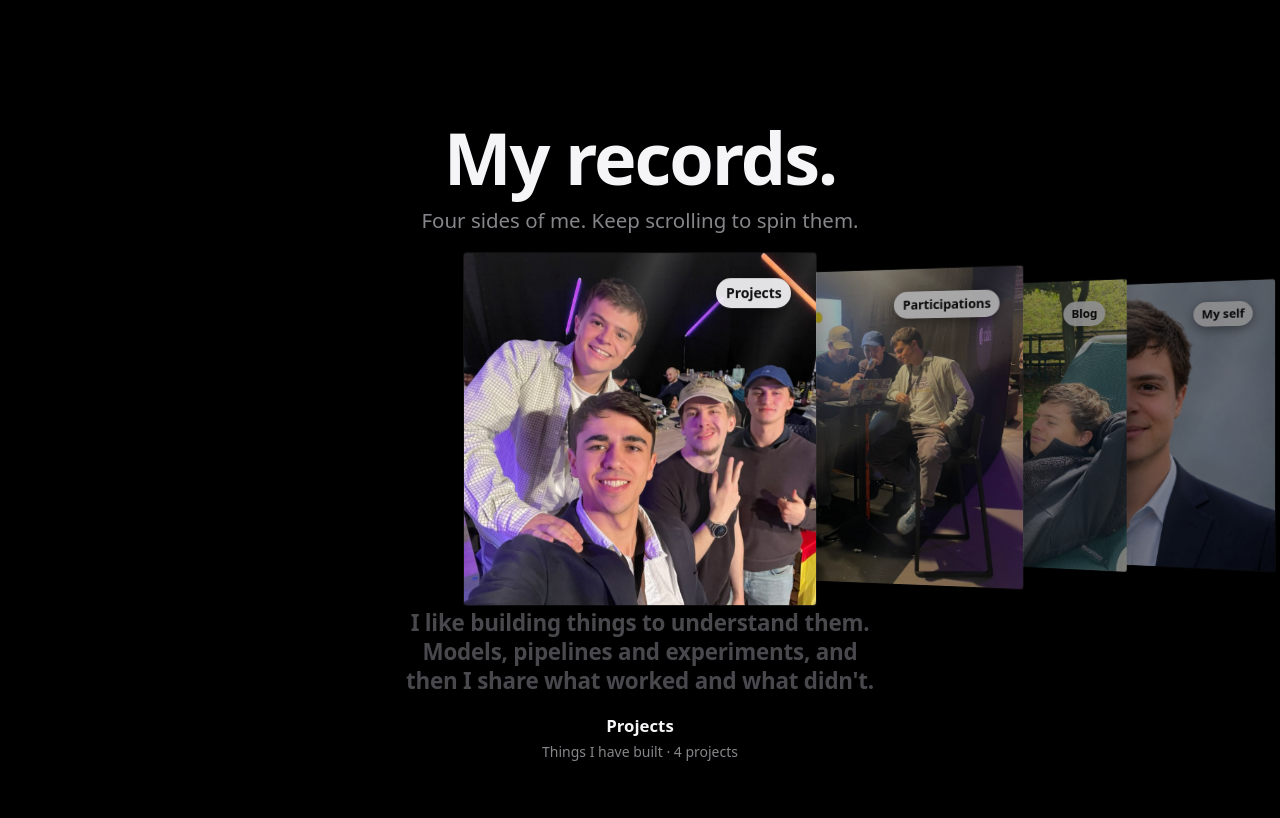
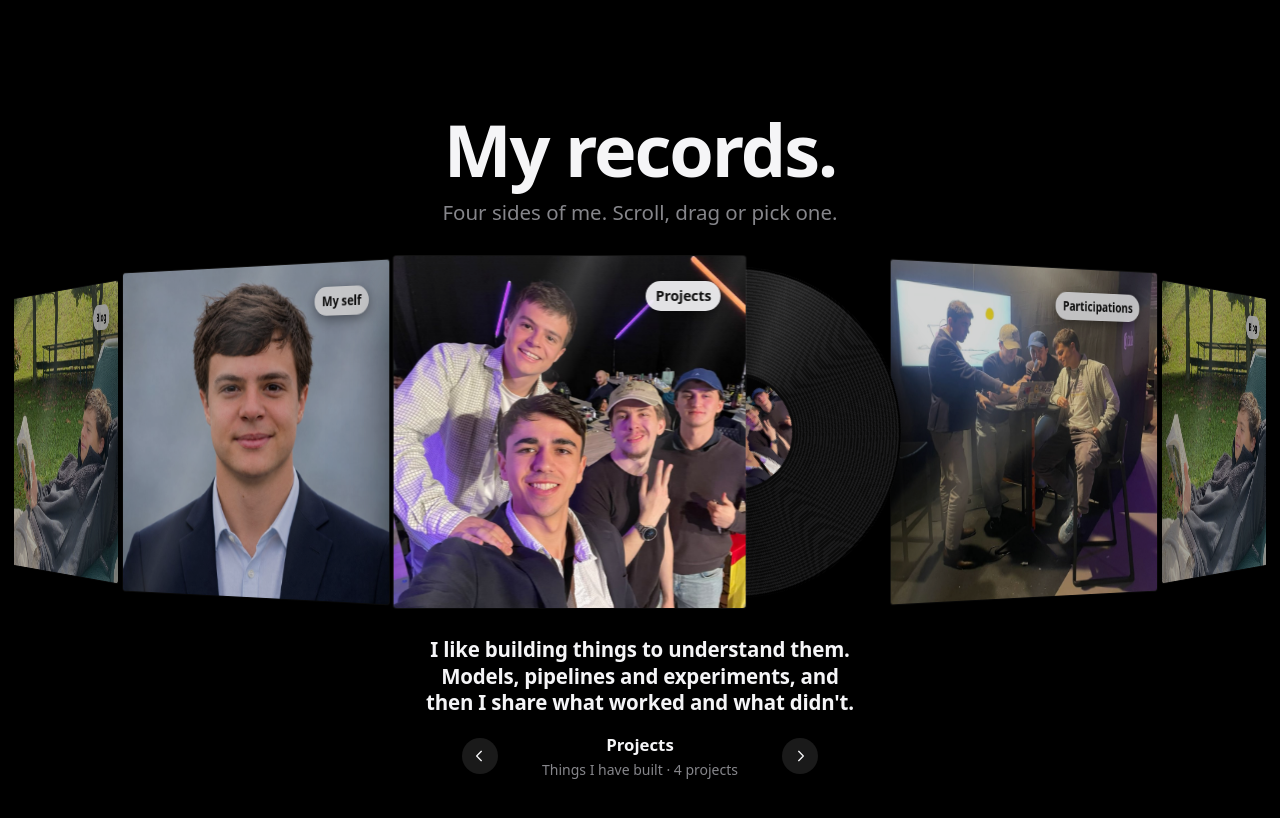
Before and after one commit to diegoarangureen/diegoarangureen.github.io, a plain HTML site: page index.html in a window 1280 px wide. Shown: the part 768-1586 px from the top of the page. Drawn offline with Linux system fonts and the light colour scheme.

Commit message:
Turn the record shelf into a draggable ring of covers
Covers now fan out on both sides of the front record, like the
inspiration site. The ring spins with scroll, drag/swipe, a click on
any cover, prev/next buttons or arrow keys; the front record slides its
vinyl out and its line lights up word by word.

Co-Authored-By: Claude Opus 5.5 <noreply@anthropic.com>

```diff
--- a/index.html
+++ b/index.html
@@ -43,7 +43,7 @@
       <div class="shelf__stage">
         <header class="shelf__head" data-shelf-head>
           <h2 class="shelf__title" id="shelf-title">My records.</h2>
-          <p class="shelf__sub">Four sides of me. Keep scrolling to spin them.</p>
+          <p class="shelf__sub">Four sides of me. Scroll, drag or pick one.</p>
         </header>
 
         <div class="shelf__ring" data-ring>
@@ -93,9 +93,13 @@
           </a>
         </div>
 
-        <div class="shelf__caption" aria-hidden="true">
-          <p class="shelf__quote" data-quote-out></p>
-          <p class="shelf__now"><strong data-now-title>Projects</strong><span data-now-meta>Things I have built · 4 projects</span></p>
+        <div class="shelf__caption">
+          <p class="shelf__quote" data-quote-out aria-hidden="true"></p>
+          <div class="shelf__controls">
+            <button class="shelf__arrow" type="button" data-prev aria-label="Previous record"><svg viewBox="0 0 24 24" width="16" height="16" fill="none" stroke="currentColor" stroke-width="2" stroke-linecap="round" stroke-linejoin="round" aria-hidden="true"><path d="m14 5-7 7 7 7"/></svg></button>
+            <p class="shelf__now"><strong data-now-title>Projects</strong><span data-now-meta>Things I have built · 4 projects</span></p>
+            <button class="shelf__arrow" type="button" data-next aria-label="Next record"><svg viewBox="0 0 24 24" width="16" height="16" fill="none" stroke="currentColor" stroke-width="2" stroke-linecap="round" stroke-linejoin="round" aria-hidden="true"><path d="m10 5 7 7-7 7"/></svg></button>
+          </div>
         </div>
       </div>
     </section>
--- a/records.js
+++ b/records.js
@@ -1,36 +1,87 @@
-// Scroll-driven record shelf: covers spin past like a cover-flow, the active
-// record slides its vinyl out and spins, and a line of text lights up word by word.
+// Record shelf: the covers sit on a ring that fans out on both sides of the
+// one in front. Spin it by scrolling, dragging/swiping, clicking any cover,
+// the arrow buttons or the arrow keys. The record in front slides its vinyl
+// out and spins, and its line of text lights up word by word.
 (() => {
   const shelf = document.querySelector('[data-shelf]');
   if (!shelf) return;
 
-  const head = shelf.querySelector('[data-shelf-head]');
-  const records = [...shelf.querySelectorAll('[data-record]')];
-  const discs = records.map((r) => r.querySelector('[data-disc]'));
+  const stage = shelf.querySelector('.shelf__stage');
+  const ring = shelf.querySelector('[data-ring]');
+  const originals = [...ring.querySelectorAll('[data-record]')];
   const quoteEl = shelf.querySelector('[data-quote-out]');
   const nowEl = shelf.querySelector('.shelf__now');
   const nowTitle = shelf.querySelector('[data-now-title]');
   const nowMeta = shelf.querySelector('[data-now-meta]');
-  const n = records.length;
+  const n = originals.length;
   const reduce = matchMedia('(prefers-reduced-motion: reduce)');
 
+  // Repeat the covers so the ring is full on both sides, like a real shelf.
+  const copies = Math.max(1, Math.ceil(12 / n));
+  const M = n * copies;
+  const slots = [];
+  for (let c = 0; c < copies; c++) {
+    originals.forEach((rec, j) => {
+      const el = c === 0 ? rec : rec.cloneNode(true);
+      if (c > 0) {
+        el.setAttribute('aria-hidden', 'true');
+        el.tabIndex = -1;
+        ring.append(el);
+      }
+      el.dataset.slot = String(c * n + j);
+      el.dataset.index = String(j);
+      el.draggable = false;
+      el.querySelectorAll('img').forEach((img) => { img.draggable = false; });
+      slots.push({ el, disc: el.querySelector('[data-disc]'), index: j, spin: 0 });
+    });
+  }
+
   const clamp = (v, a, b) => Math.min(b, Math.max(a, v));
-  const ease = (t) => t * t * t * (t * (t * 6 - 15) + 10); // smootherstep
-  const range = (v, a, b) => clamp((v - a) / (b - a), 0, 1);
+  const mod = (v, m) => ((v % m) + m) % m;
+  const wrap = (d) => mod(d + M / 2, M) - M / 2; // shortest signed distance on the ring
+  const indexAt = (p) => mod(Math.round(p), M) % n;
 
-  // Pre-split each quote into word spans once.
-  const quotes = records.map((r) => r.dataset.quote.split(/\s+/));
+  let target = 0;
+  let current = 0;
+  let size = 300;
+  let radius = 600;
+
+  function measure() {
+    size = originals[0].offsetWidth || 300;
+    radius = (size * 1.22) / (2 * Math.sin(Math.PI / M));
+    lastProg = scrollProgress();
+  }
+
+  /* ---------- Text: caption + word-by-word quote ---------- */
+  const quotes = originals.map((r) => r.dataset.quote.split(/\s+/));
+  let shownNow = -1;
   let shownQuote = -1;
-  let shownNow = -1;
-  let words = [];
+  let litTimer = 0;
+  let swapTimer = 0;
+
+  function showNow(i) {
+    if (i === shownNow) return;
+    const first = shownNow === -1;
+    shownNow = i;
+    const swap = () => {
+      nowTitle.textContent = originals[i].dataset.title;
+      nowMeta.textContent = originals[i].dataset.meta;
+      nowEl.classList.remove('is-swapping');
+    };
+    if (first) return swap();
+    nowEl.classList.add('is-swapping');
+    setTimeout(swap, 200);
+  }
 
   function showQuote(i) {
     if (i === shownQuote) return;
-    const first = shownQuote === -1;
     shownQuote = i;
-    const swap = () => {
-      quoteEl.innerHTML = '';
-      words = quotes[i].map((w, k) => {
+    clearInterval(litTimer);
+    clearTimeout(swapTimer);
+    quoteEl.classList.add('is-swapping');
+    swapTimer = setTimeout(() => {
+      quoteEl.textContent = '';
+      const words = quotes[i].map((w, k) => {
         const s = document.createElement('span');
         s.className = 'w';
         s.textContent = w;
@@ -38,111 +89,186 @@
         return s;
       });
       quoteEl.classList.remove('is-swapping');
-      render(true);
-    };
-    if (first) return swap();
-    quoteEl.classList.add('is-swapping');
-    setTimeout(swap, 220);
+      if (reduce.matches) return words.forEach((w) => w.classList.add('is-lit'));
+      let k = 0;
+      litTimer = setInterval(() => {
+        if (k >= words.length) return clearInterval(litTimer);
+        words[k++].classList.add('is-lit');
+      }, 70);
+    }, 200);
   }
 
-  function showNow(i) {
-    if (i === shownNow) return;
-    const first = shownNow === -1;
-    shownNow = i;
-    const swap = () => {
-      nowTitle.textContent = records[i].dataset.title;
-      nowMeta.textContent = records[i].dataset.meta;
-      nowEl.classList.remove('is-swapping');
-    };
-    if (first) return swap();
-    nowEl.classList.add('is-swapping');
-    setTimeout(swap, 220);
+  /* ---------- Rendering ---------- */
+  let raf = 0;
+  let lastT = 0;
+  let visible = true;
+
+  function render(dt) {
+    const settled = Math.abs(current - Math.round(current)) < 0.12;
+    slots.forEach((s, k) => {
+      const d = wrap(k - current);
+      const ad = Math.abs(d);
+      const theta = (d * 360) / M;
+      const rad = (theta * Math.PI) / 180;
+      const x = radius * Math.sin(rad);
+      const z = radius * (Math.cos(rad) - 1);
+      const out = clamp(1 - ad * 1.7, 0, 1);
+      const shift = -out * size * 0.2; // keep sleeve + disc centred together
+      const face = clamp((Math.cos(rad) + 0.15) / 0.45, 0, 1);
+      s.el.style.transform = `translate3d(${(x + shift).toFixed(1)}px, 0, ${z.toFixed(1)}px) rotateY(${(theta * 0.85).toFixed(2)}deg)`;
+      s.el.style.opacity = face.toFixed(3);
+      s.el.style.visibility = face < 0.01 ? 'hidden' : '';
+      s.el.style.zIndex = String(1000 - Math.round(ad * 10));
+      s.el.style.filter = ad > 0.4 ? `brightness(${(1 - Math.min(ad, 3) * 0.17).toFixed(3)})` : '';
+      s.el.classList.toggle('is-front', ad < 0.5);
+      if (!reduce.matches && settled && out > 0.5) s.spin = (s.spin + dt * 0.2) % 360;
+      s.disc.style.setProperty('--out', `${(out * 50).toFixed(2)}%`);
+      s.disc.style.setProperty('--spin', `${s.spin.toFixed(1)}deg`);
+    });
+    showNow(indexAt(target));
+    if (settled) showQuote(indexAt(current));
   }
 
-  let target = 0;
-  let current = 0;
-  let raf = 0;
-  let size = 300;
-  let lastFill = -1;
-
-  function measure() {
-    size = records[0].offsetWidth || 300;
-    readTarget();
-    current = target;
-    render(true);
+  function tick(t) {
+    const dt = lastT ? Math.min(50, t - lastT) : 16;
+    lastT = t;
+    const k = 1 - Math.pow(1 - (reduce.matches ? 0.3 : 0.12), dt / 16.7);
+    current += (target - current) * k;
+    if (Math.abs(target - current) < 0.0005) current = target;
+    render(dt);
+    raf = visible ? requestAnimationFrame(tick) : 0;
   }
 
-  function readTarget() {
+  function wake() {
+    if (!raf) { lastT = 0; raf = requestAnimationFrame(tick); }
+  }
+
+  new IntersectionObserver(([e]) => { visible = e.isIntersecting; if (visible) wake(); }).observe(stage);
+
+  /* ---------- Snapping ---------- */
+  let snapTimer = 0;
+  function snapSoon(delay = 160) {
+    clearTimeout(snapTimer);
+    snapTimer = setTimeout(() => { if (!dragging) target = Math.round(target); }, delay);
+  }
+
+  function goToIndex(j) {
+    let best = target;
+    let bestD = Infinity;
+    for (let s = j; s < M; s += n) {
+      const d = wrap(s - target);
+      if (Math.abs(d) < Math.abs(bestD)) { bestD = d; best = target + d; }
+    }
+    target = Math.round(best);
+    wake();
+  }
+
+  /* ---------- Scroll ---------- */
+  function scrollProgress() {
     const rect = shelf.getBoundingClientRect();
     const total = Math.max(1, shelf.offsetHeight - innerHeight);
-    target = clamp(-rect.top / total, 0, 1);
+    return clamp(-rect.top / total, 0, 1);
   }
+  let lastProg = 0;
+  addEventListener('scroll', () => {
+    const p = scrollProgress();
+    const delta = p - lastProg;
+    lastProg = p;
+    if (!delta) return;
+    target += delta * (n - 1) * 1.15;
+    snapSoon(140);
+    wake();
+  }, { passive: true });
 
-  const INTRO = 0.08; // portion of the run where the heading fades away
+  /* ---------- Drag / swipe ---------- */
+  let dragging = false;
+  let pointerId = null;
+  let startX = 0;
+  let startY = 0;
+  let startTarget = 0;
+  let lastX = 0;
+  let lastMoveT = 0;
+  let velocity = 0;
+  let moved = false;
 
-  function render(force) {
-    const p = current;
-    const intro = ease(range(p, 0, INTRO));
+  ring.addEventListener('pointerdown', (e) => {
+    if (e.button !== 0) return;
+    pointerId = e.pointerId;
+    startX = lastX = e.clientX;
+    startY = e.clientY;
+    startTarget = target;
+    lastMoveT = performance.now();
+    velocity = 0;
+    moved = false;
+  });
 
-    // Which record is "playing" and how far along its segment we are.
-    const q = range(p, INTRO, 1) * n;
-    const i = Math.min(n - 1, Math.floor(q));
-    const f = i === n - 1 ? clamp(q - i, 0, 1) : q - i;
-    const move = i < n - 1 ? ease(range(f, 0.72, 1)) : 0;
-    const a = i + move;
-    const fill = range(f, 0.04, i < n - 1 ? 0.62 : 0.7);
+  addEventListener('pointermove', (e) => {
+    if (e.pointerId !== pointerId) return;
+    const dx = e.clientX - startX;
+    if (!dragging) {
+      if (Math.abs(dx) < 6 || Math.abs(dx) < Math.abs(e.clientY - startY)) return;
+      dragging = moved = true;
+      ring.setPointerCapture?.(e.pointerId);
+      shelf.classList.add('is-dragging');
+    }
+    const now = performance.now();
+    const v = (e.clientX - lastX) / Math.max(8, now - lastMoveT);
+    velocity = velocity * 0.6 + v * 0.4;
+    lastX = e.clientX;
+    lastMoveT = now;
+    target = startTarget - dx / (size * 0.9);
+    wake();
+  });
 
-    head.style.opacity = (1 - intro).toFixed(3);
-    head.style.transform = `translate3d(0, ${(-50 * intro).toFixed(1)}px, 0)`;
+  const endDrag = (e) => {
+    if (e.pointerId !== pointerId) return;
+    pointerId = null;
+    if (!dragging) return;
+    dragging = false;
+    shelf.classList.remove('is-dragging');
+    const fling = clamp((-velocity * 180) / (size * 0.9), -1.5, 1.5);
+    target = Math.round(target + fling);
+    wake();
+  };
+  addEventListener('pointerup', endDrag);
+  addEventListener('pointercancel', endDrag);
 
-    const spacing = size * 0.78;
-    const spin = reduce.matches ? 0 : p * 1400;
+  // A click on a side cover brings it to the front; a click on the front one opens it.
+  ring.addEventListener('click', (e) => {
+    const el = e.target.closest('[data-record]');
+    if (!el) return;
+    if (moved) { e.preventDefault(); moved = false; return; }
+    const d = wrap(Number(el.dataset.slot) - current);
+    if (Math.abs(d) > 0.5) {
+      e.preventDefault();
+      target = Math.round(target + wrap(Number(el.dataset.slot) - target));
+      wake();
+    }
+  });
 
-    records.forEach((rec, j) => {
-      const d = j - a;
-      const ad = Math.abs(d);
-      const sign = Math.sign(d);
-      const out = clamp(1 - ad * 1.8, 0, 1) * intro;
-      const x = d * spacing + sign * Math.min(1, ad) * size * 0.32 - out * size * 0.2;
-      const z = -Math.min(ad, 2) * size * 0.55;
-      const ry = -clamp(d, -1.4, 1.4) * 40;
-      // Before the intro ends the covers sit closer together, flat on a shelf.
-      const gather = 1 - intro;
-      const fx = x * (1 - gather * 0.35);
-      const fy = gather * size * 0.06;
-      rec.style.transform = `translate3d(${fx.toFixed(1)}px, ${fy.toFixed(1)}px, ${z.toFixed(1)}px) rotateY(${(ry * (1 - gather * 0.5)).toFixed(2)}deg)`;
-      rec.style.zIndex = String(100 - Math.round(ad * 10));
-      rec.style.filter = ad > 0.5 ? `brightness(${(1 - Math.min(ad, 1.5) * 0.28).toFixed(3)})` : '';
-      discs[j].style.setProperty('--out', `${(out * 52).toFixed(2)}%`);
-      discs[j].style.setProperty('--spin', `${(spin * out).toFixed(1)}deg`);
-    });
+  /* ---------- Wheel (horizontal trackpad swipe) ---------- */
+  ring.addEventListener('wheel', (e) => {
+    if (Math.abs(e.deltaX) <= Math.abs(e.deltaY)) return;
+    e.preventDefault();
+    target += e.deltaX / (size * 1.6);
+    snapSoon(180);
+    wake();
+  }, { passive: false });
 
-    const playing = Math.round(a);
-    const lit01 = playing === i ? fill : 0;
-    showNow(playing);
-    showQuote(playing);
-    if (force || Math.abs(lit01 - lastFill) > 0.001) {
-      lastFill = lit01;
-      const lit = Math.round(lit01 * words.length);
-      words.forEach((w, k) => w.classList.toggle('is-lit', k < lit));
-    }
-  }
+  /* ---------- Buttons + keyboard ---------- */
+  shelf.querySelector('[data-prev]')?.addEventListener('click', () => { target = Math.round(target) - 1; wake(); });
+  shelf.querySelector('[data-next]')?.addEventListener('click', () => { target = Math.round(target) + 1; wake(); });
 
-  function tick() {
-    const k = reduce.matches ? 1 : 0.14;
-    current += (target - current) * k;
-    if (Math.abs(target - current) < 0.0002) current = target;
-    render(false);
-    raf = current === target ? 0 : requestAnimationFrame(tick);
-  }
+  shelf.addEventListener('keydown', (e) => {
+    if (e.key === 'ArrowRight') { target = Math.round(target) + 1; e.preventDefault(); wake(); }
+    if (e.key === 'ArrowLeft') { target = Math.round(target) - 1; e.preventDefault(); wake(); }
+  });
 
-  function onScroll() {
-    readTarget();
-    if (!raf) raf = requestAnimationFrame(tick);
-  }
+  originals.forEach((rec, j) => rec.addEventListener('focus', () => { if (indexAt(target) !== j) goToIndex(j); }));
 
   measure();
-  addEventListener('scroll', onScroll, { passive: true });
+  render(16);
+  wake();
   addEventListener('resize', measure);
   document.fonts?.ready.then(measure);
 })();
--- a/styles.css
+++ b/styles.css
@@ -78,27 +78,36 @@ img { display: block; max-width: 100%; height: auto; }
 .record__label { position: absolute; inset: 33%; border-radius: 50%; background: var(--cover) center / cover; box-shadow: 0 0 0 3px #0b0b0b; }
 .record__label::after { content: ""; position: absolute; left: 50%; top: 50%; width: 9%; height: 9%; border-radius: 50%; background: #000; transform: translate(-50%, -50%); }
 
-/* Scroll-driven mode (JS) */
-.js .shelf { height: 560vh; padding: 0; }
+/* Ring mode (JS) */
+.js .shelf { height: calc(100svh + 300vh); padding: 0; }
 .js .shelf__stage { position: sticky; top: 0; height: 100svh; display: block; overflow: hidden; }
-.js .shelf__head { position: absolute; inset: 11svh 0 auto; padding-inline: var(--gutter); will-change: opacity, transform; }
-.js .shelf__ring { position: absolute; left: 50%; top: 47%; width: 0; height: 0; display: block; perspective: 1500px; perspective-origin: 50% 40%; }
-.js .record { position: absolute; left: calc(var(--size) / -2); top: calc(var(--size) / -2); transform-style: preserve-3d; will-change: transform; }
-.js .shelf__caption { position: absolute; left: 0; right: 0; top: calc(47% + var(--size) / 2 + 3svh); display: grid; justify-items: center; gap: 1.1rem; padding-inline: var(--gutter); text-align: center; }
-.shelf__quote { max-width: 34rem; min-height: 3.2em; font-size: clamp(1.05rem, 1.75vw, 1.45rem); font-weight: 600; line-height: 1.3; letter-spacing: -.01em; text-wrap: balance; transition: opacity .35s; }
-.shelf__quote .w { color: var(--ink-3); transition: color .25s; }
+.js .shelf__head { position: absolute; inset: 10svh 0 auto; padding-inline: var(--gutter); }
+.js .shelf__ring { position: absolute; left: 50%; top: 50%; width: 0; height: 0; display: block; perspective: 1700px; perspective-origin: 50% -30%; touch-action: pan-y; cursor: grab; user-select: none; -webkit-user-select: none; }
+.js .is-dragging .shelf__ring { cursor: grabbing; }
+.js .record { position: absolute; left: calc(var(--size) / -2); top: calc(var(--size) / -2); transform-style: preserve-3d; will-change: transform; -webkit-tap-highlight-color: transparent; }
+.js .record:not(.is-front) { cursor: pointer; }
+.js .record img { pointer-events: none; }
+.js .shelf__caption { position: absolute; left: 0; right: 0; top: calc(50% + var(--size) / 2 + 3.5svh); display: grid; justify-items: center; gap: 1rem; padding-inline: var(--gutter); text-align: center; }
+.shelf__quote { max-width: 34rem; min-height: 2.6em; font-size: clamp(1rem, 1.6vw, 1.35rem); font-weight: 600; line-height: 1.3; letter-spacing: -.01em; text-wrap: balance; transition: opacity .2s; }
+.shelf__quote .w { color: var(--ink-3); transition: color .35s; }
 .shelf__quote .w.is-lit { color: var(--ink); }
-.shelf__now { display: grid; gap: .15rem; transition: opacity .35s; }
+.shelf__controls { display: flex; align-items: center; gap: 1.4rem; }
+.shelf__now { display: grid; gap: .15rem; min-width: 15rem; transition: opacity .2s; }
 .shelf__now strong { font-size: 1.05rem; font-weight: 600; }
 .shelf__now span { color: var(--ink-2); font-size: .875rem; }
+.shelf__arrow { display: grid; place-items: center; width: 36px; height: 36px; padding: 0; border: 0; border-radius: 50%; background: #ffffff1a; color: var(--ink); cursor: pointer; transition: background .2s, transform .2s var(--ease); }
+.shelf__arrow:hover { background: #ffffff2e; }
+.shelf__arrow:active { transform: scale(.92); }
 .is-swapping { opacity: 0; }
-.js .record:hover .record__sleeve { box-shadow: 0 30px 60px -20px #000, 0 0 0 1px #ffffff40; }
+.js .record.is-front:hover .record__sleeve { box-shadow: 0 30px 60px -20px #000, 0 0 0 1px #ffffff40; }
 
 @media (max-width: 700px) {
-  .shelf { --size: clamp(180px, min(56vw, 36svh), 320px); }
-  .js .shelf__ring { top: 44%; }
-  .js .shelf__caption { top: calc(44% + var(--size) / 2 + 2.5svh); }
+  .shelf { --size: clamp(160px, min(60vw, 38svh), 320px); }
   .js .shelf__head { top: 9svh; }
+  .js .shelf__ring { top: 46%; }
+  .js .shelf__caption { top: calc(46% + var(--size) / 2 + 3svh); }
+  .shelf__now { min-width: 0; }
+  .shelf__controls { gap: .9rem; }
 }
 
 /* ---------- Tracks (sections) ---------- */
```
